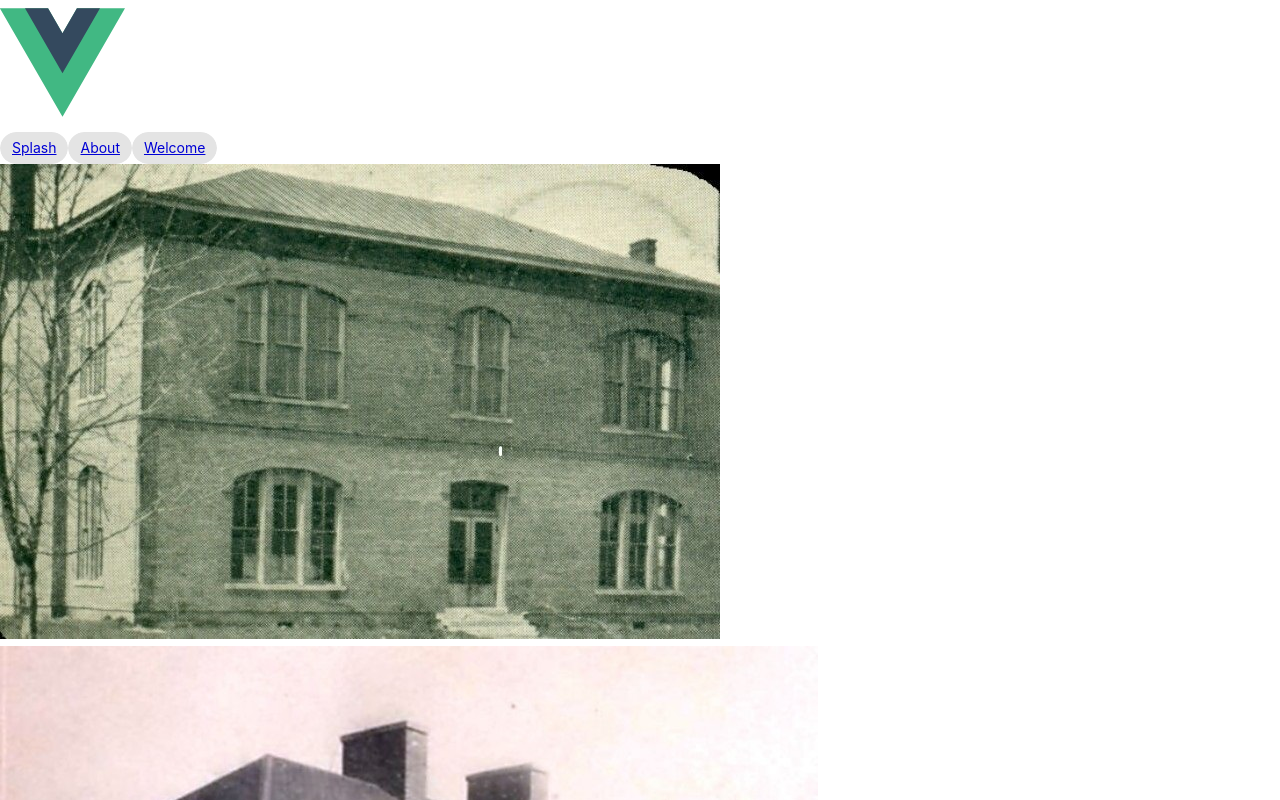
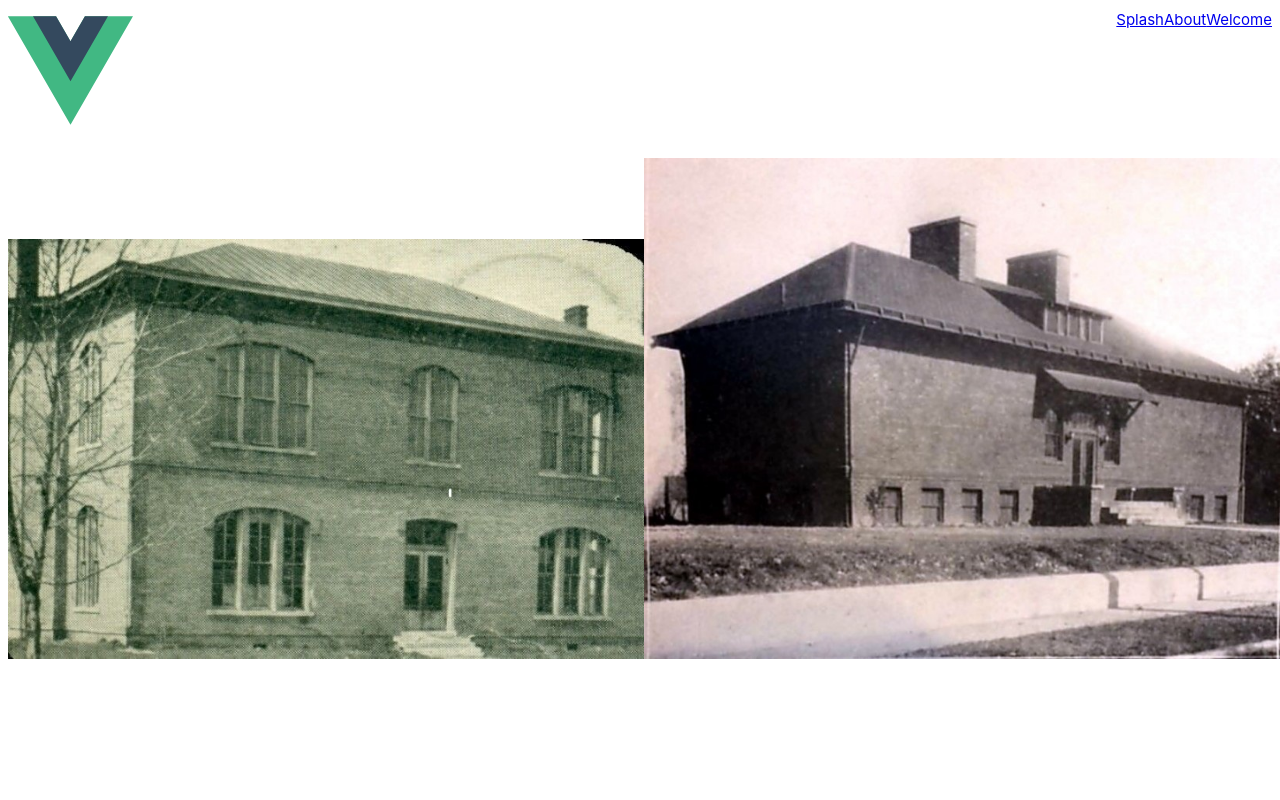
Before and after one commit to xurmeinBackUps/lsfcc-website, a Vue app: page / in a window 1280 px wide. Shown: the top 800 px of the page. Built offline with nearby package versions, Linux system fonts and the light colour scheme.

Commit message:
layout such and such

```diff
--- a/package.json
+++ b/package.json
@@ -22,8 +22,7 @@
     "pinia": "^2.0.12",
     "sass": "^1.49.9",
     "vue": "^3.2.31",
-    "vue-router": "^4.0.12",
-    "vuetify": "^3.0.0-beta.0"
+    "vue-router": "^4.0.12"
   },
   "devDependencies": {
     "@vitejs/plugin-vue": "^2.2.2",
--- a/src/App.vue
+++ b/src/App.vue
@@ -1,10 +1,8 @@
 <template>
-  <v-app>
-    <TheNav />
-    <v-main>
-      <RouterView />
-    </v-main>
-  </v-app>
+  <div class="app-container">
+    <TheNav class="navigation"/>
+    <RouterView class="content"/>
+  </div>
 </template>
 
 <script setup>
@@ -15,5 +13,8 @@ import TheNav from './components/TheNav.vue';
 <style>
 @import '@/assets/scss/base.scss';
 
-
+.content {
+  position:absolute;
+  margin-top: 10em;
+}
 </style>
--- a/src/assets/scss/base.scss
+++ b/src/assets/scss/base.scss
@@ -1,4 +1,9 @@
-@import url('vuetify/styles');
+.app-container {
+  height: 100vh;
+  /* overflow-y: scroll; */
+  margin: auto;
+}
+
 
 /* color palette from <https://github.com/vuejs/theme> */
 :root {
--- a/src/components/TheNav.vue
+++ b/src/components/TheNav.vue
@@ -1,18 +1,12 @@
 <template>
-  <header>
+  <header class="navbar">
     <img alt="Vue logo" class="logo" src="@/assets/vue-logo.svg" width="125" height="125" />
 
     <div class="wrapper">
-      <nav>
-        <v-chip>
-          <RouterLink to="/">Splash</RouterLink>
-        </v-chip>
-        <v-chip>
-          <RouterLink to="/about">About</RouterLink>
-        </v-chip>
-        <v-chip>
-          <RouterLink to="/generated-welcome-page">Welcome</RouterLink>
-        </v-chip>
+      <nav class="nav-links">
+        <RouterLink to="/">Splash</RouterLink>
+        <RouterLink to="/about">About</RouterLink>
+        <RouterLink to="/generated-welcome-page">Welcome</RouterLink>
       </nav>
     </div>
   </header>
@@ -23,4 +17,18 @@ import { RouterLink } from 'vue-router';
 
 </script>
 
-<style lang="scss" scoped></style>
+<style lang="scss" scoped>
+.navbar {
+  display: inline;
+  margin-left: 3em;
+  margin-right: 3em;
+}
+
+.logo {
+  float: left;
+}
+.wrapper {
+  float: right;
+  // margin-right: 2em;
+}
+</style>
--- a/src/components/TheSplashContent.vue
+++ b/src/components/TheSplashContent.vue
@@ -1,7 +1,13 @@
 <template>
   <div>
-    <img src="@/assets/lincoln-building-1a.jpg" />
-    <img src="@/assets/lincoln-building-2.jpg" />
+    <img
+      src="@/assets/lincoln-building-1a.jpg"
+      class="building-img"
+    />
+    <img
+      src="@/assets/lincoln-building-2.jpg"
+      class="building-img"
+    />
   </div>
 </template>
 
@@ -9,4 +15,8 @@
 
 </script>
 
-<style lang="scss" scoped></style>
+<style lang="scss" scoped>
+.building-img {
+  max-width: 50%;
+}
+</style>
--- a/src/main.js
+++ b/src/main.js
@@ -1,13 +1,13 @@
 import { createApp } from 'vue'
-import { createVuetify } from 'vuetify'
-import * as components from 'vuetify/components'
+// import { createVuetify } from 'vuetify'
+// import * as components from 'vuetify/components'
 import App from './App.vue'
 import router from './router'
 
 const app = createApp(App)
-const vuetify = createVuetify(components)
+// const vuetify = createVuetify(components)
 
 app.use(router)
-app.use(vuetify)
+// app.use(vuetify)
 
 app.mount('#app')
```
Also changed, not shown: 1 other file (tests, documents, lock files or other folders).
